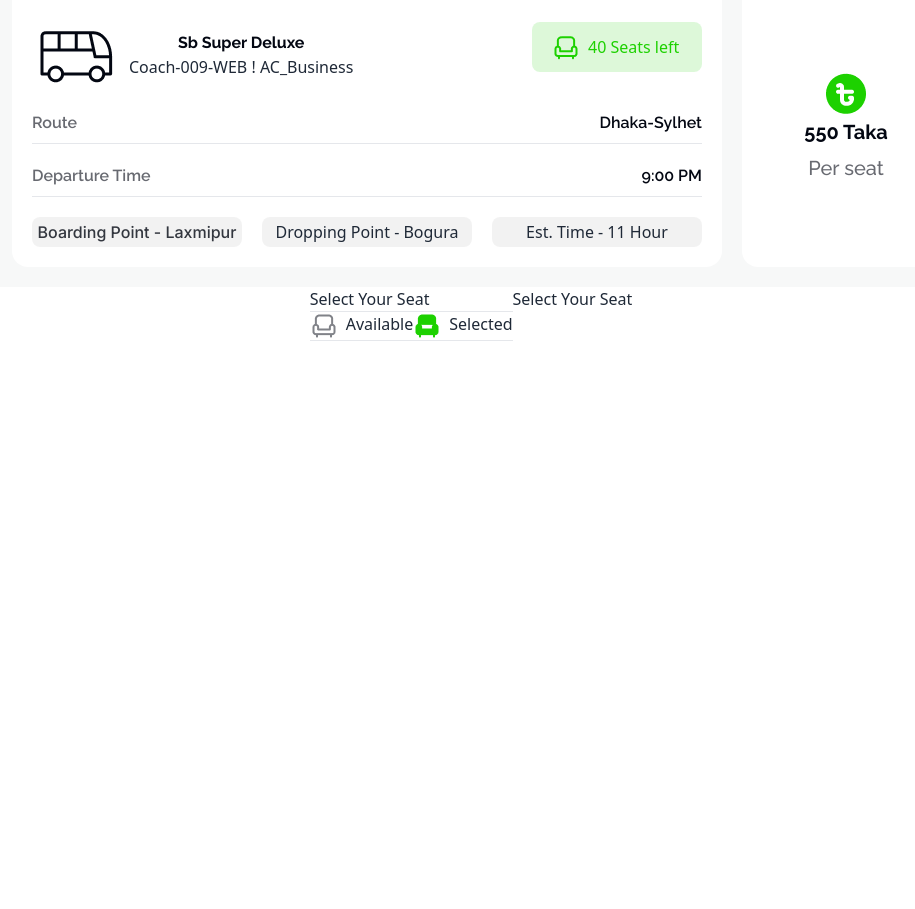
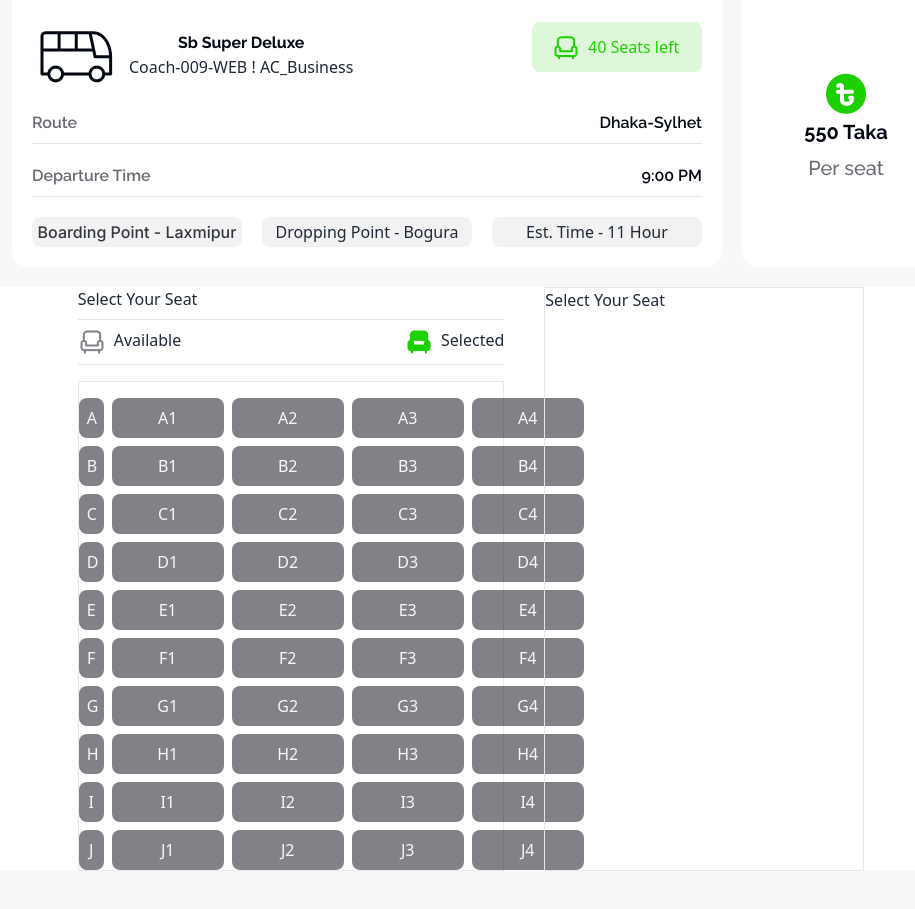
Before and after one commit to SabbirReturn/smart-bus-ticket-repo, a plain HTML site: page index.html in a window 1280 px wide. Shown: the part 1371-2280 px from the top of the page, without its empty margins (169-1084 px from the left). Drawn offline with nearby package versions, Linux system fonts and the light colour scheme.

Commit message:
seat number

```diff
--- a/index.html
+++ b/index.html
@@ -171,9 +171,9 @@
           </section>
 
           <!-- Seat section -->
-           <section class="h-[1500px]">
-            <div class="flex justify-center">
-                <div>
+           <section class="h-[1500px] bg-[#F7F8F8]">
+            <div class="flex flex-col md:flex-row lg:flex-row justify-center gap-x-5 bg-[#FFFFFF]">
+                <div class="md:w-96 lg:w-2/6 space-y-2">
                     <h3>Select Your Seat</h3>
                     <hr>
                     <div class="flex justify-between">
@@ -190,11 +190,64 @@
                     <div class="flex justify-end">
                         <img src="images/Vector.png" alt="">
                     </div>
+                    <!-- Seat Number -->
+                    <div class=" border grid-container gap-x-2 gap-y-2 pt-4">
+                        <button class="bg-[#03071280] text-[#F7F8F8] p-2 rounded-lg">A</button>
+                        <button class="bg-[#03071280] text-[#F7F8F8] p-2 rounded-lg">A1</button>
+                        <button class="bg-[#03071280] text-[#F7F8F8] p-2 rounded-lg">A2</button>
+                        <button class="bg-[#03071280] text-[#F7F8F8] p-2 rounded-lg">A3</button>
+                        <button class="bg-[#03071280] text-[#F7F8F8] p-2 rounded-lg">A4</button>
+                        <button class="bg-[#03071280] text-[#F7F8F8] p-2 rounded-lg">B</button>
+                        <button class="bg-[#03071280] text-[#F7F8F8] p-2 rounded-lg">B1</button>
+                        <button class="bg-[#03071280] text-[#F7F8F8] p-2 rounded-lg">B2</button>
+                        <button class="bg-[#03071280] text-[#F7F8F8] p-2 rounded-lg">B3</button>
+                        <button class="bg-[#03071280] text-[#F7F8F8] p-2 rounded-lg">B4</button>
+                        <button class="bg-[#03071280] text-[#F7F8F8] p-2 rounded-lg">C</button>
+                        <button class="bg-[#03071280] text-[#F7F8F8] p-2 rounded-lg">C1</button>
+                        <button class="bg-[#03071280] text-[#F7F8F8] p-2 rounded-lg">C2</button>
+                        <button class="bg-[#03071280] text-[#F7F8F8] p-2 rounded-lg">C3</button>
+                        <button class="bg-[#03071280] text-[#F7F8F8] p-2 rounded-lg">C4</button>
+                        <button class="bg-[#03071280] text-[#F7F8F8] p-2 rounded-lg">D</button>
+                        <button class="bg-[#03071280] text-[#F7F8F8] p-2 rounded-lg">D1</button>
+                        <button class="bg-[#03071280] text-[#F7F8F8] p-2 rounded-lg">D2</button>
+                        <button class="bg-[#03071280] text-[#F7F8F8] p-2 rounded-lg">D3</button>
+                        <button class="bg-[#03071280] text-[#F7F8F8] p-2 rounded-lg">D4</button>
+                        <button class="bg-[#03071280] text-[#F7F8F8] p-2 rounded-lg">E</button>
+                        <button class="bg-[#03071280] text-[#F7F8F8] p-2 rounded-lg">E1</button>
+                        <button class="bg-[#03071280] text-[#F7F8F8] p-2 rounded-lg">E2</button>
+                        <button class="bg-[#03071280] text-[#F7F8F8] p-2 rounded-lg">E3</button>
+                        <button class="bg-[#03071280] text-[#F7F8F8] p-2 rounded-lg">E4</button>
+                        <button class="bg-[#03071280] text-[#F7F8F8] p-2 rounded-lg">F</button>
+                        <button class="bg-[#03071280] text-[#F7F8F8] p-2 rounded-lg">F1</button>
+                        <button class="bg-[#03071280] text-[#F7F8F8] p-2 rounded-lg">F2</button>
+                        <button class="bg-[#03071280] text-[#F7F8F8] p-2 rounded-lg">F3</button>
+                        <button class="bg-[#03071280] text-[#F7F8F8] p-2 rounded-lg">F4</button>
+                        <button class="bg-[#03071280] text-[#F7F8F8] p-2 rounded-lg">G</button>
+                        <button class="bg-[#03071280] text-[#F7F8F8] p-2 rounded-lg">G1</button>
+                        <button class="bg-[#03071280] text-[#F7F8F8] p-2 rounded-lg">G2</button>
+                        <button class="bg-[#03071280] text-[#F7F8F8] p-2 rounded-lg">G3</button>
+                        <button class="bg-[#03071280] text-[#F7F8F8] p-2 rounded-lg">G4</button>
+                        <button class="bg-[#03071280] text-[#F7F8F8] p-2 rounded-lg">H</button>
+                        <button class="bg-[#03071280] text-[#F7F8F8] p-2 rounded-lg">H1</button>
+                        <button class="bg-[#03071280] text-[#F7F8F8] p-2 rounded-lg">H2</button>
+                        <button class="bg-[#03071280] text-[#F7F8F8] p-2 rounded-lg">H3</button>
+                        <button class="bg-[#03071280] text-[#F7F8F8] p-2 rounded-lg">H4</button>
+                        <button class="bg-[#03071280] text-[#F7F8F8] p-2 rounded-lg">I</button>
+                        <button class="bg-[#03071280] text-[#F7F8F8] p-2 rounded-lg">I1</button>
+                        <button class="bg-[#03071280] text-[#F7F8F8] p-2 rounded-lg">I2</button>
+                        <button class="bg-[#03071280] text-[#F7F8F8] p-2 rounded-lg">I3</button>
+                        <button class="bg-[#03071280] text-[#F7F8F8] p-2 rounded-lg">I4</button>
+                        <button class="bg-[#03071280] text-[#F7F8F8] p-2 rounded-lg">J</button>
+                        <button class="bg-[#03071280] text-[#F7F8F8] p-2 rounded-lg">J1</button>
+                        <button class="bg-[#03071280] text-[#F7F8F8] p-2 rounded-lg">J2</button>
+                        <button class="bg-[#03071280] text-[#F7F8F8] p-2 rounded-lg">J3</button>
+                        <button class="bg-[#03071280] text-[#F7F8F8] p-2 rounded-lg">J4</button>
+                    </div>
                 </div>
                 <div>
                     <hr>
                 </div>
-                <div>
+                <div class="md:w-80 lg:w-80  border">
                     <h3>Select Your Seat</h3>
                 </div>
             </div>
--- a/styles/index.css
+++ b/styles/index.css
@@ -159,7 +159,10 @@
     border-top: 2px solid #1DD100;
   }
 
-
+  .grid-container {
+    display: grid;
+    grid-template-columns: 25px 112px 112px 112px 112px;
+  }
 
 
 
@@ -176,6 +179,10 @@
         height: 85px;
         width: 108px;
       }
+      .grid-container {
+        display: grid;
+        grid-template-columns: 32px 87px 87px 87px 87px;
+      }
   }
   @media screen and (min-width:577px) and (max-width:896px){
     .user{
```
